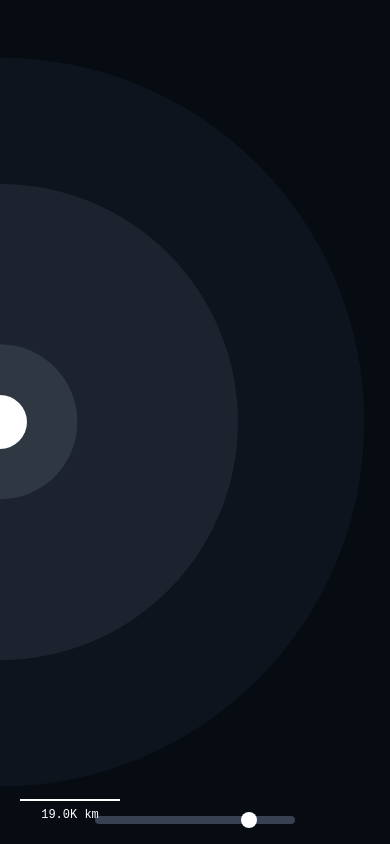
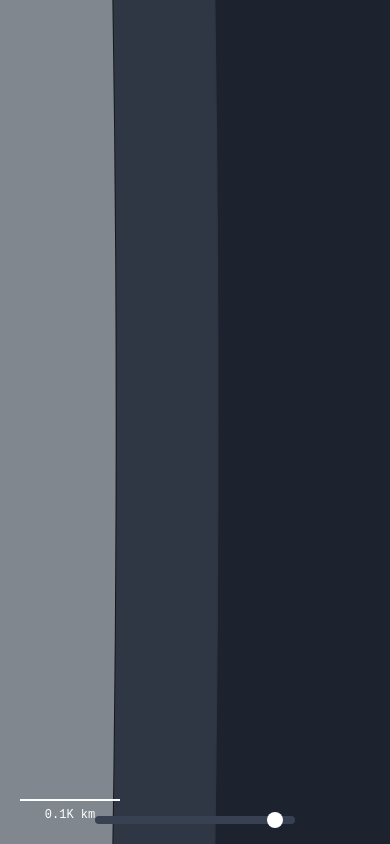
Before and after one commit to sevendaystoglory/deep-impact, a React (Create React App) app: page / in a window 390 px wide. Built offline with nearby package versions, Linux system fonts and the light colour scheme.

Commit message:
dynamic near zoom

```diff
--- a/src/components/atmosphere.css
+++ b/src/components/atmosphere.css
@@ -24,6 +24,7 @@
     width: var(--exosphere-size);
     border-top-right-radius: 1000000vh;
     border-bottom-right-radius: 1000000vh;
+    border: 1px solid rgba(255, 255, 255, 0.094);
     background-color: #03060a;
     transform: translate(calc(var(--exosphere-size) * (-0.5)), -50%);
     opacity: 1;
@@ -35,6 +36,7 @@
   width: var(--thermosphere-size);
   border-top-right-radius: 1000000vh;
   border-bottom-right-radius: 1000000vh;
+  border: 1px solid rgba(255, 255, 255, 0.094);
   background-color: #111827;
   transform: translate(calc(var(--thermosphere-size) * (-0.5)), -50%);
   opacity: 0.3;
@@ -46,8 +48,9 @@
   width: var(--mesophere-size);
   border-top-right-radius: 100000vh;
   border-bottom-right-radius: 100000vh;
+  border: 1px solid rgba(255, 255, 255, 0.094);
   background-color: #1F2937;
-  transform: translate(calc(var(--mesophere-size) * (-0.5)), -50%);
+  transform: translate(var(--mesosphere-left-shift), -50%);
   opacity: 0.3;
 }
 
@@ -57,8 +60,9 @@
   width: var(--stratosphere-size);
   border-top-right-radius: 10000vh;
   border-bottom-right-radius: 10000vh;
+  border: 1px solid rgba(255, 255, 255, 0.094);
   background-color: #374151;
-  transform: translate(calc(var(--stratosphere-size) * (-0.5)), -50%);
+  transform: translate(var(--stratosphere-left-shift), -50%);
   opacity: 0.35;
 }
 
@@ -67,9 +71,10 @@
   height: var(--troposphere-size);
   width: var(--troposphere-size);
   border-top-right-radius: 10000vh;
+  border: 1px solid rgba(80, 37, 37, 0.094);
   border-bottom-right-radius: 10000vh;
   background-color: #4B5563;
-  transform: translate(calc(var(--troposphere-size) * (-0.5)), -50%);
+  transform: translate(var(--troposphere-left-shift), -50%);
   opacity: 0.4;
 }
 
@@ -81,8 +86,10 @@
   width: var(--earth-size);
   border-top-right-radius: 10000vh;
   border-bottom-right-radius: 10000vh;
-  transform: translate(calc(var(--earth-size)*(-0.5)), -50%);
-  background-color: white;
+  border: 1px solid #03060ada;
+  /* fucking genius  */
+  transform: translate(min(calc(var(--earth-size)*(-0.5)), calc(var(--earth-size)*(-1)) + 30vw), -50%);
+  background-color: rgba(255, 255, 255, var(--earth-opacity));
 }
 
 .zoom-slider {
@@ -139,3 +146,24 @@
   font-size: 12px;
   text-align: center;
 }
+
+.moon {
+    top: 50%;
+    width: var(--moon-size);
+    height: var(--moon-size);
+    background-color: aqua;
+    border-radius: 50%;
+    bottom: calc(50% - var(--moon-size) / 2);
+    left: calc(50% - var(--moon-size) / 2);
+    transform: translateY(calc(-1 * var(--moon-distance)));
+}
+
+.moon-orbit {
+    top: 50%;
+    width: var(--moon-distance);
+    height: var(--moon-distance);
+    border: 3px solid rgba(255, 255, 255, 0.304);
+    border-top-right-radius: 1000000vh;
+    border-bottom-right-radius: 1000000vh;
+    transform: translate(calc(var(--moon-distance) * (-0.5)), -50%);
+}
--- a/src/components/atmosphere.js
+++ b/src/components/atmosphere.js
@@ -13,7 +13,7 @@ const EarthAtmosphere = () => {
 
   const getScaleLength = () => {
     // Base scale is 1000km at zoom level 1
-    const baseScale = 19;
+    const baseScale = 0.05;
     // Calculate actual scale based on zoom level (inverse relationship)
     const scale = baseScale / zoomLevel;
 
@@ -27,21 +27,39 @@ const EarthAtmosphere = () => {
     }
   };
 
-  const zoomStyle = {
-    '--earth-size': `${6.4 * zoomLevel}vh`,
-    '--troposphere-size': `${18.4 * zoomLevel}vh`,
-    '--stratosphere-size': `${56.4 * zoomLevel}vh`,
-    '--mesophere-size': `${86.4 * zoomLevel}vh`,
-    '--thermosphere-size': `${700 * zoomLevel}vh`,
-    '--exosphere-size': `${10000 * zoomLevel}vh`,
+  const getLayerLeftShift = (earthSize, layerSize) => {
+    // Convert 30vw to vh units for consistent calculations
+    const thirtyVwInVh = (window.innerWidth * 30 / window.innerHeight); //This ensures we have 30vW to vH units for comparison below
+
+    if (earthSize * -0.5 < earthSize * -1 + thirtyVwInVh) { //if the Earth does not start to touch the 30vW boundary
+        console.log(thirtyVwInVh)
+        return layerSize * -0.5; //return the troposphere size in vH for leftshift
+    }
+    return (layerSize * -1) + thirtyVwInVh + (layerSize - earthSize);
+  };
+
+
+  const zoomStyle = {// Values are fetched from data/atmosphere
+    '--earth-size': `${6378 * zoomLevel}vh`,
+    '--troposphere-size': `${6390 * zoomLevel}vh`,
+    '--stratosphere-size': `${6428 * zoomLevel}vh`,
+    '--mesophere-size': `${6458 * zoomLevel}vh`,
+    '--thermosphere-size': `${7078 * zoomLevel}vh`,
+    '--exosphere-size': `${16378 * zoomLevel}vh`,
+    '--moon-distance': `${300000 * zoomLevel}vh`,
+    '--moon-size': `${1737 * zoomLevel}vh`,
+    '--mesosphere-left-shift': `${getLayerLeftShift(6378 * zoomLevel, 6458 * zoomLevel)}vh`,
+    '--troposphere-left-shift': `${getLayerLeftShift(6378 * zoomLevel, 6390 * zoomLevel)}vh`,
+    '--stratosphere-left-shift': `${getLayerLeftShift(6378 * zoomLevel, 6428)}vh`,
+    '--earth-opacity': Math.min(1, Math.max(0.4, 1 - (Math.log(zoomLevel * Math.E) + 6) / 6)),
   };
 
   return (
     <div className="atmosphere-container">
       <input
-        type="range"
-        min="-2.5"
-        max="1.9"
+        type="range" // these ranges have shown to cover the most region when it comes to interesting zones and distances of orbit
+        min="-6"
+        max="1.5"
         step="0.01"
         value={Math.log(zoomLevel * Math.E)} // Inverse of the logZoom calculation
         onChange={handleZoomChange}
@@ -55,6 +73,8 @@ const EarthAtmosphere = () => {
         <div className="layer layer-exosphere" />
         <div className="layer layer-thermosphere" />
         <div className="layer layer-mesosphere" />
+        <div className="layer moon" />
+        <div className="layer moon-orbit" />
         <div className="layer layer-stratosphere" />
         <div className="layer layer-troposphere" />
         <div className="earth" />
```
Also changed, not shown: data/atmosphere.txt, data/ideas.txt.
